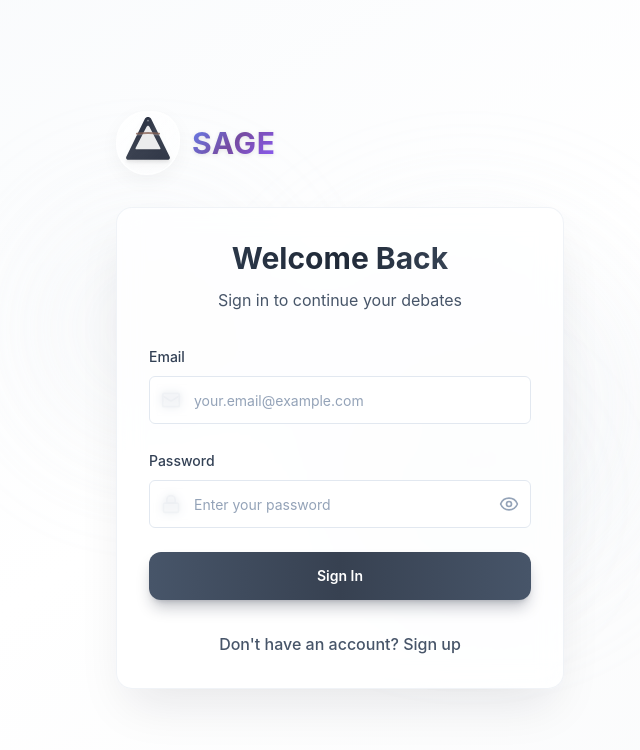
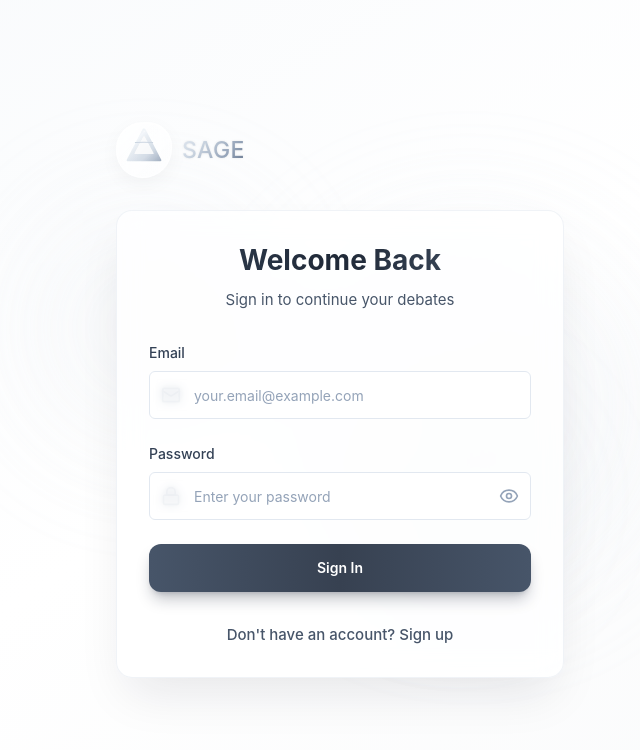
Before and after one commit to chrisgreco/sage-ai-backend, a React (Vite) app: page /auth in a window 1280 px wide. Shown: the top 750 px of the page, without its empty margins (300-940 px from the left). Built offline with nearby package versions, Linux system fonts and the light colour scheme.

Commit message:
Refactor: Apply new silver style
Update logo, lettering, and design elements to match the new silver aesthetic, including thinner shapes, smaller font sizes, and liquid glass blurring effects.

```diff
--- a/src/components/SageLogo.tsx
+++ b/src/components/SageLogo.tsx
@@ -8,22 +8,22 @@ interface SageLogoProps {
 
 const SageLogo: React.FC<SageLogoProps> = ({ size = 'md', className = '' }) => {
   const sizeClasses = {
-    sm: 'w-8 h-8',
-    md: 'w-12 h-12',
-    lg: 'w-16 h-16',
-    xl: 'w-24 h-24'
+    sm: 'w-7 h-7',
+    md: 'w-10 h-10',
+    lg: 'w-14 h-14',
+    xl: 'w-20 h-20'
   };
 
   const textSizeClasses = {
-    sm: 'text-lg',
-    md: 'text-2xl',
-    lg: 'text-3xl',
-    xl: 'text-5xl'
+    sm: 'text-base',
+    md: 'text-xl',
+    lg: 'text-2xl',
+    xl: 'text-4xl'
   };
 
   return (
-    <div className={`flex items-center space-x-3 ${className}`}>
-      {/* Organic Triangle Logo with liquid glass effect */}
+    <div className={`flex items-center space-x-2.5 ${className}`}>
+      {/* Refined Triangle Logo with new silver tones */}
       <div className={`${sizeClasses[size]} relative icon-container`}>
         <svg
           viewBox="0 0 100 100"
@@ -31,17 +31,17 @@ const SageLogo: React.FC<SageLogoProps> = ({ size = 'md', className = '' }) => {
           fill="none"
           xmlns="http://www.w3.org/2000/svg"
         >
-          {/* Enhanced gradients with organic feel */}
           <defs>
             <linearGradient id="triangleGradient" x1="0%" y1="0%" x2="100%" y2="100%">
-              <stop offset="0%" stopColor="currentColor" stopOpacity="0.95"/>
-              <stop offset="50%" stopColor="currentColor" stopOpacity="0.8"/>
-              <stop offset="100%" stopColor="currentColor" stopOpacity="0.85"/>
+              <stop offset="0%" stopColor="#e2e8f0" stopOpacity="0.95"/>
+              <stop offset="30%" stopColor="#f1f5f9" stopOpacity="0.9"/>
+              <stop offset="70%" stopColor="#cbd5e1" stopOpacity="0.85"/>
+              <stop offset="100%" stopColor="#94a3b8" stopOpacity="0.9"/>
             </linearGradient>
             <filter id="glassFilter">
-              <feGaussianBlur in="SourceGraphic" stdDeviation="0.5"/>
-              <feOffset dx="0" dy="1" result="offset"/>
-              <feFlood floodColor="rgba(255,255,255,0.3)"/>
+              <feGaussianBlur in="SourceGraphic" stdDeviation="0.3"/>
+              <feOffset dx="0" dy="0.5" result="offset"/>
+              <feFlood floodColor="rgba(255,255,255,0.4)"/>
               <feComposite in2="offset" operator="in"/>
               <feMerge>
                 <feMergeNode/>
@@ -50,46 +50,46 @@ const SageLogo: React.FC<SageLogoProps> = ({ size = 'md', className = '' }) => {
             </filter>
           </defs>
 
-          {/* Outer triangle with organic curves */}
+          {/* Refined triangle with new silver gradients */}
           <path
-            d="M50 8 C52 8, 54 9, 55 11 L85 72 C86 74, 85 76, 83 77 L17 77 C15 76, 14 74, 15 72 L45 11 C46 9, 48 8, 50 8 Z"
+            d="M50 10 C51.5 10, 52.5 10.5, 53 12 L82 68 C82.5 69.5, 82 70.5, 80.5 71 L19.5 71 C18 70.5, 17.5 69.5, 18 68 L47 12 C47.5 10.5, 48.5 10, 50 10 Z"
             fill="url(#triangleGradient)"
-            className="text-content-primary drop-shadow-lg"
             filter="url(#glassFilter)"
           />
 
-          {/* Inner triangle (negative space) with softer curves */}
+          {/* Refined inner triangle */}
           <path
-            d="M50 22 C51 22, 52 23, 52.5 24 L70 58 C70.5 59, 70 60, 69 60 L31 60 C30 60, 29.5 59, 30 58 L47.5 24 C48 23, 49 22, 50 22 Z"
-            fill="white"
-            className="opacity-90"
-            style={{ filter: 'drop-shadow(0 1px 2px rgba(0,0,0,0.1))' }}
+            d="M50 24 C50.8 24, 51.2 24.3, 51.5 25 L68 56 C68.3 56.7, 68 57.2, 67.2 57.3 L32.8 57.3 C32 57.2, 31.7 56.7, 32 56 L48.5 25 C48.8 24.3, 49.2 24, 50 24 Z"
+            fill="rgba(255,255,255,0.85)"
+            style={{ filter: 'drop-shadow(0 0.5px 1px rgba(0,0,0,0.08))' }}
           />
 
-          {/* Top accent line with organic curve */}
+          {/* Refined accent line */}
           <path
-            d="M32 35 C40 34, 60 34, 68 35"
-            stroke="currentColor"
-            strokeWidth="3"
+            d="M34 36 C42 35.5, 58 35.5, 66 36"
+            stroke="#cbd5e1"
+            strokeWidth="2"
             strokeLinecap="round"
-            className="text-content-primary opacity-75"
-            style={{ filter: 'drop-shadow(0 1px 1px rgba(255,255,255,0.5))' }}
+            style={{ filter: 'drop-shadow(0 0.5px 0.5px rgba(255,255,255,0.4))' }}
           />
 
-          {/* Subtle highlight for glass effect */}
+          {/* Subtle highlight */}
           <path
-            d="M50 12 L48 15 L52 15 Z"
-            fill="rgba(255,255,255,0.6)"
-            className="opacity-80"
+            d="M50 14 L48.5 16 L51.5 16 Z"
+            fill="rgba(255,255,255,0.5)"
           />
         </svg>
       </div>
 
-      {/* SAGE Text with enhanced styling */}
-      <span className={`font-bold tracking-tight text-gradient ${textSizeClasses[size]}`}
+      {/* SAGE Text with new silver styling */}
+      <span className={`font-medium tracking-wide ${textSizeClasses[size]}`}
             style={{
-              filter: 'drop-shadow(0 1px 2px rgba(0,0,0,0.1))',
-              letterSpacing: '0.02em'
+              background: 'linear-gradient(135deg, #e2e8f0 0%, #cbd5e1 30%, #94a3b8 70%, #64748b 100%)',
+              WebkitBackgroundClip: 'text',
+              WebkitTextFillColor: 'transparent',
+              backgroundClip: 'text',
+              filter: 'drop-shadow(0 0.5px 1px rgba(0,0,0,0.08))',
+              letterSpacing: '0.015em'
             }}>
         SAGE
       </span>
--- a/src/index.css
+++ b/src/index.css
@@ -95,7 +95,10 @@
   }
 
   body {
-    @apply bg-background text-foreground font-sans;
+    @apply bg-background text-foreground;
+    font-family: -apple-system, BlinkMacSystemFont, system-ui, "Segoe UI", Roboto, "Helvetica Neue", Arial, sans-serif;
+    font-size: 15px;
+    line-height: 1.4;
     background: linear-gradient(135deg,
       hsl(210 100% 97%) 0%,
       hsl(220 100% 98%) 25%,
@@ -221,21 +224,21 @@
 }
 
 @layer components {
-  /* Enhanced Modern Glass Components with Organic Shapes */
+  /* Enhanced iOS-style Glass Components with stronger blur */
   .glass-panel {
     @apply relative overflow-hidden;
     background: linear-gradient(135deg,
-      rgba(255, 255, 255, 0.85) 0%,
-      rgba(255, 255, 255, 0.65) 50%,
-      rgba(255, 255, 255, 0.75) 100%);
-    backdrop-filter: blur(20px) saturate(1.8);
-    border: 1px solid rgba(255, 255, 255, 0.4);
-    border-radius: 32px 24px 40px 20px;
+      rgba(255, 255, 255, 0.75) 0%,
+      rgba(255, 255, 255, 0.55) 50%,
+      rgba(255, 255, 255, 0.65) 100%);
+    backdrop-filter: blur(25px) saturate(1.8) brightness(1.1);
+    border: 1px solid rgba(255, 255, 255, 0.35);
+    border-radius: 20px 18px 22px 16px;
     box-shadow:
-      0 8px 32px rgba(0, 0, 0, 0.06),
-      0 2px 8px rgba(0, 0, 0, 0.02),
-      inset 0 1px 0 rgba(255, 255, 255, 0.7),
-      inset 0 -1px 0 rgba(255, 255, 255, 0.3);
+      0 6px 24px rgba(0, 0, 0, 0.04),
+      0 1px 6px rgba(0, 0, 0, 0.02),
+      inset 0 1px 0 rgba(255, 255, 255, 0.6),
+      inset 0 -1px 0 rgba(255, 255, 255, 0.25);
   }
 
   .glass-panel::before {
@@ -244,62 +247,62 @@
     top: 0;
     left: 0;
     right: 0;
-    height: 2px;
+    height: 1.5px;
     background: linear-gradient(90deg,
       transparent 0%,
-      rgba(255, 255, 255, 0.8) 20%,
-      rgba(255, 255, 255, 0.9) 50%,
-      rgba(255, 255, 255, 0.8) 80%,
+      rgba(255, 255, 255, 0.7) 20%,
+      rgba(255, 255, 255, 0.8) 50%,
+      rgba(255, 255, 255, 0.7) 80%,
       transparent 100%);
-    border-radius: 32px 24px 0 0;
+    border-radius: 20px 18px 0 0;
   }
 
   .glass-panel-elevated {
     @apply relative overflow-hidden;
     background: linear-gradient(135deg,
-      rgba(255, 255, 255, 0.92) 0%,
-      rgba(255, 255, 255, 0.78) 50%,
-      rgba(255, 255, 255, 0.88) 100%);
-    backdrop-filter: blur(24px) saturate(2);
-    border: 1.5px solid rgba(255, 255, 255, 0.5);
-    border-radius: 36px 28px 44px 24px;
+      rgba(255, 255, 255, 0.85) 0%,
+      rgba(255, 255, 255, 0.68) 50%,
+      rgba(255, 255, 255, 0.78) 100%);
+    backdrop-filter: blur(30px) saturate(2) brightness(1.15);
+    border: 1.5px solid rgba(255, 255, 255, 0.4);
+    border-radius: 24px 20px 26px 18px;
     box-shadow:
-      0 16px 40px rgba(0, 0, 0, 0.08),
-      0 4px 12px rgba(0, 0, 0, 0.04),
-      inset 0 2px 0 rgba(255, 255, 255, 0.8),
-      inset 0 -2px 0 rgba(255, 255, 255, 0.4);
+      0 10px 32px rgba(0, 0, 0, 0.06),
+      0 2px 8px rgba(0, 0, 0, 0.03),
+      inset 0 1.5px 0 rgba(255, 255, 255, 0.7),
+      inset 0 -1.5px 0 rgba(255, 255, 255, 0.35);
   }
 
   .glass-button {
     @apply relative overflow-hidden transition-all duration-500;
     background: linear-gradient(135deg,
-      rgba(255, 255, 255, 0.7) 0%,
-      rgba(255, 255, 255, 0.5) 100%);
-    backdrop-filter: blur(16px) saturate(1.5);
-    border: 1px solid rgba(255, 255, 255, 0.4);
-    border-radius: 24px 18px 28px 16px;
+      rgba(255, 255, 255, 0.65) 0%,
+      rgba(255, 255, 255, 0.45) 100%);
+    backdrop-filter: blur(20px) saturate(1.5) brightness(1.05);
+    border: 1px solid rgba(255, 255, 255, 0.35);
+    border-radius: 18px 14px 20px 12px;
     box-shadow:
-      0 4px 16px rgba(0, 0, 0, 0.04),
-      inset 0 1px 0 rgba(255, 255, 255, 0.6);
+      0 3px 12px rgba(0, 0, 0, 0.03),
+      inset 0 1px 0 rgba(255, 255, 255, 0.5);
   }
 
   .glass-button:hover {
     background: linear-gradient(135deg,
-      rgba(255, 255, 255, 0.8) 0%,
-      rgba(255, 255, 255, 0.6) 100%);
-    border-color: rgba(255, 255, 255, 0.6);
+      rgba(255, 255, 255, 0.75) 0%,
+      rgba(255, 255, 255, 0.55) 100%);
+    border-color: rgba(255, 255, 255, 0.5);
     box-shadow:
-      0 8px 24px rgba(0, 0, 0, 0.06),
-      inset 0 1px 0 rgba(255, 255, 255, 0.8);
-    transform: scale(1.02) translateY(-1px);
-    border-radius: 28px 20px 32px 18px;
+      0 6px 18px rgba(0, 0, 0, 0.045),
+      inset 0 1px 0 rgba(255, 255, 255, 0.7);
+    transform: scale(1.02) translateY(-0.5px);
+    border-radius: 20px 16px 22px 14px;
   }
 
   .glass-button:active {
     transform: scale(0.98) translateY(0px);
     box-shadow:
-      0 2px 8px rgba(0, 0, 0, 0.04),
-      inset 0 1px 0 rgba(255, 255, 255, 0.5);
+      0 1px 6px rgba(0, 0, 0, 0.03),
+      inset 0 1px 0 rgba(255, 255, 255, 0.4);
   }
 
   .glass-button::before {
@@ -311,7 +314,7 @@
     height: 100%;
     background: linear-gradient(90deg,
       transparent 0%,
-      rgba(255, 255, 255, 0.4) 50%,
+      rgba(255, 255, 255, 0.3) 50%,
       transparent 100%);
     transition: left 0.6s ease;
   }
@@ -471,19 +474,19 @@
   /* Mobile-first responsive improvements */
   @media (max-width: 768px) {
     .glass-panel {
-      border-radius: 24px 18px 28px 16px;
+      border-radius: 16px 14px 18px 12px;
     }
 
     .glass-panel-elevated {
-      border-radius: 28px 20px 32px 18px;
+      border-radius: 18px 16px 20px 14px;
     }
 
     .glass-button {
-      border-radius: 20px 16px 24px 14px;
+      border-radius: 14px 12px 16px 10px;
     }
 
     .glass-button:hover {
-      border-radius: 24px 18px 28px 16px;
+      border-radius: 16px 14px 18px 12px;
     }
   }
 }
--- a/tailwind.config.ts
+++ b/tailwind.config.ts
@@ -1,3 +1,4 @@
+
 import type { Config } from "tailwindcss";
 
 export default {
@@ -84,8 +85,19 @@ export default {
 				sm: 'calc(var(--radius) - 4px)'
 			},
 			fontFamily: {
-				sans: ['SF Pro Display', '-apple-system', 'BlinkMacSystemFont', 'system-ui', 'sans-serif'],
+				sans: ['-apple-system', 'BlinkMacSystemFont', 'system-ui', 'Segoe UI', 'Roboto', 'Helvetica Neue', 'Arial', 'sans-serif'],
 				mono: ['SF Mono', 'Monaco', 'Consolas', 'monospace'],
+			},
+			fontSize: {
+				'xs': ['0.75rem', { lineHeight: '1rem' }],
+				'sm': ['0.875rem', { lineHeight: '1.25rem' }],
+				'base': ['0.9375rem', { lineHeight: '1.375rem' }],
+				'lg': ['1.0625rem', { lineHeight: '1.5rem' }],
+				'xl': ['1.1875rem', { lineHeight: '1.625rem' }],
+				'2xl': ['1.4375rem', { lineHeight: '1.875rem' }],
+				'3xl': ['1.75rem', { lineHeight: '2.125rem' }],
+				'4xl': ['2.125rem', { lineHeight: '2.5rem' }],
+				'5xl': ['2.75rem', { lineHeight: '3.25rem' }],
 			},
 			scale: {
 				'102': '1.02',
```
Also changed, not shown: src/components/HomePage.tsx (+58 -60 lines).
